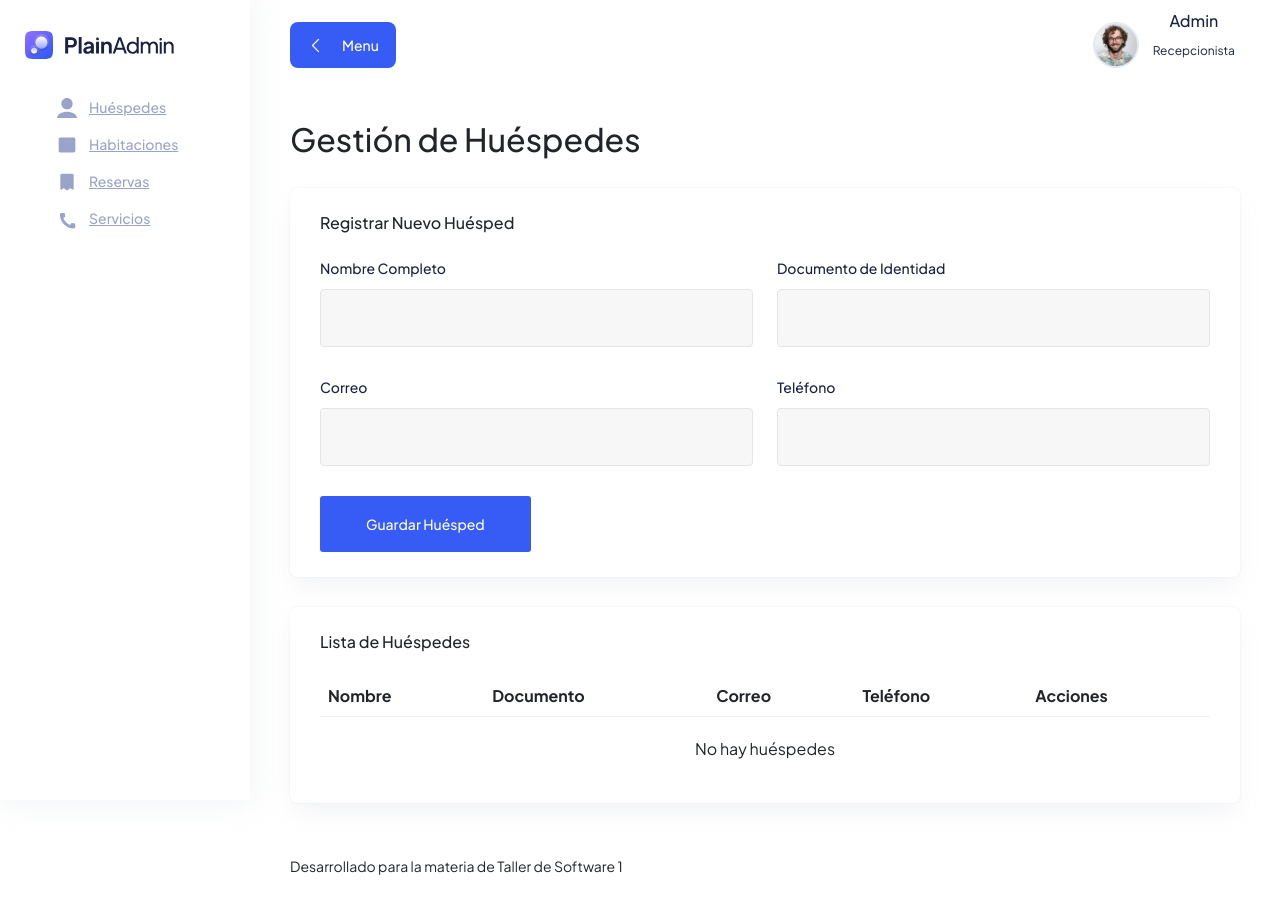
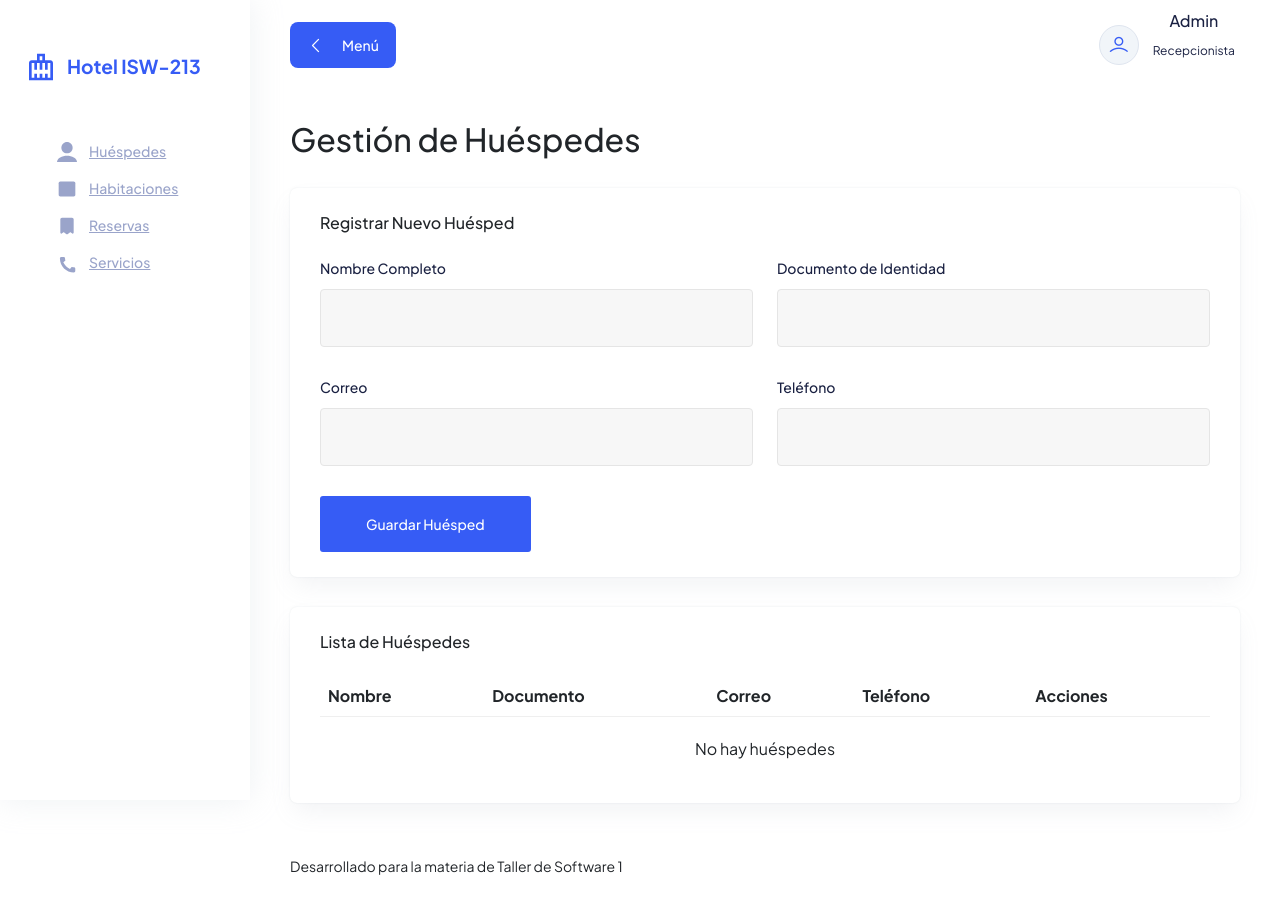
Before and after one commit to Parcibal12/Hotel-ISW-213, a website with bundled scripts: page frontend/index.html in a window 1280 px wide. Built offline with nearby package versions, Linux system fonts and the light colour scheme; no server answers; a script that the page names is missing.

Commit message:
style(frontend): personalizar logo del hotel y avatar de usuario en la plantilla principal

```diff
--- a/frontend/index.html
+++ b/frontend/index.html
@@ -1,12 +1,12 @@
 <!DOCTYPE html>
-<html lang="en">
+<html lang="es">
 
 <head>
   <meta charset="UTF-8" />
   <meta http-equiv="X-UA-Compatible" content="IE=edge" />
   <meta name="viewport" content="width=device-width, initial-scale=1.0" />
   <link rel="shortcut icon" href="assets/images/favicon.svg" type="image/x-icon" />
-  <title>Control Hotelero | PlainAdmin</title>
+  <title>Control Hotelero | UCB</title>
 
   <link rel="stylesheet" href="./assets/css/bootstrap.min.css" />
   <link rel="stylesheet" href="./assets/css/lineicons.css" />
@@ -20,9 +20,13 @@
     <div class="spinner"></div>
   </div>
   <aside class="sidebar-nav-wrapper">
-    <div class="navbar-logo">
-      <a href="index.html">
-        <img src="assets/images/logo/logo.svg" alt="logo" />
+    <div class="navbar-logo" style="display: flex; align-items: center; gap: 10px; padding: 20px 25px;">
+      <a href="index.html" style="display: flex; align-items: center; text-decoration: none; color: #365CF5;">
+        <svg width="32" height="32" viewBox="0 0 24 24" fill="currentColor" xmlns="http://www.w3.org/2000/svg">
+          <path
+            d="M19 7H15V2H9V7H5C3.9 7 3 7.9 3 9V22H21V9C21 7.9 20.1 7 19 7ZM11 4H13V7H11V4ZM19 20H17V17H15V20H13V17H11V20H9V17H7V20H5V9H7V14H9V9H11V14H13V9H15V14H17V9H19V20Z" />
+        </svg>
+        <h3 style="margin: 0; margin-left: 10px; font-size: 1.2rem; font-weight: bold;">Hotel ISW-213</h3>
       </a>
     </div>
     <nav class="sidebar-nav">
@@ -94,7 +98,7 @@
             <div class="header-left d-flex align-items-center">
               <div class="menu-toggle-btn mr-15">
                 <button id="menu-toggle" class="main-btn primary-btn btn-hover">
-                  <i class="lni lni-chevron-left me-2"></i> Menu
+                  <i class="lni lni-chevron-left me-2"></i> Menú
                 </button>
               </div>
             </div>
@@ -106,8 +110,9 @@
                   data-bs-toggle="dropdown" aria-expanded="false">
                   <div class="profile-info">
                     <div class="info">
-                      <div class="image">
-                        <img src="assets/images/profile/profile-image.png" alt="" />
+                      <div class="image"
+                        style="display: flex; align-items: center; justify-content: center; background-color: #f1f5f9; width: 40px; height: 40px; border-radius: 50%;">
+                        <i class="lni lni-user" style="font-size: 1.2rem; color: #365CF5;"></i>
                       </div>
                       <div>
                         <h6 class="fw-500">Admin</h6>
```
